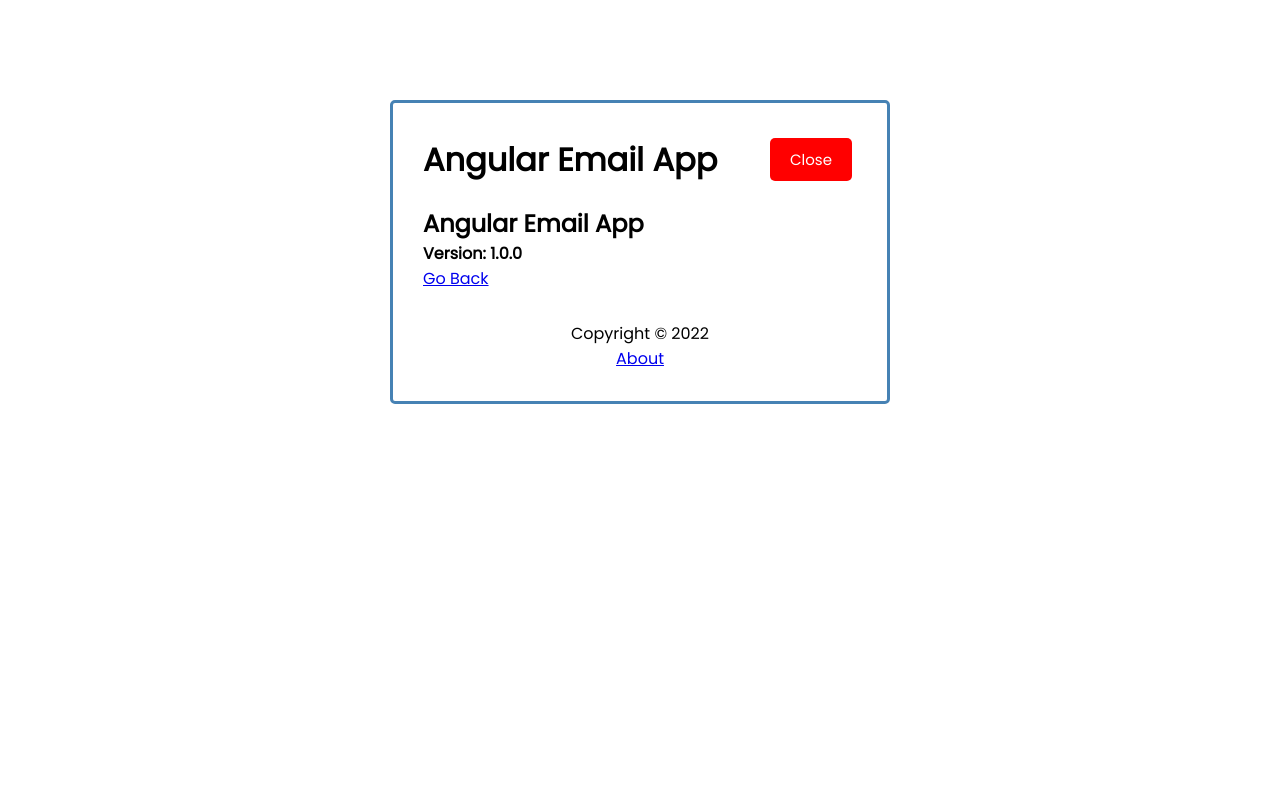
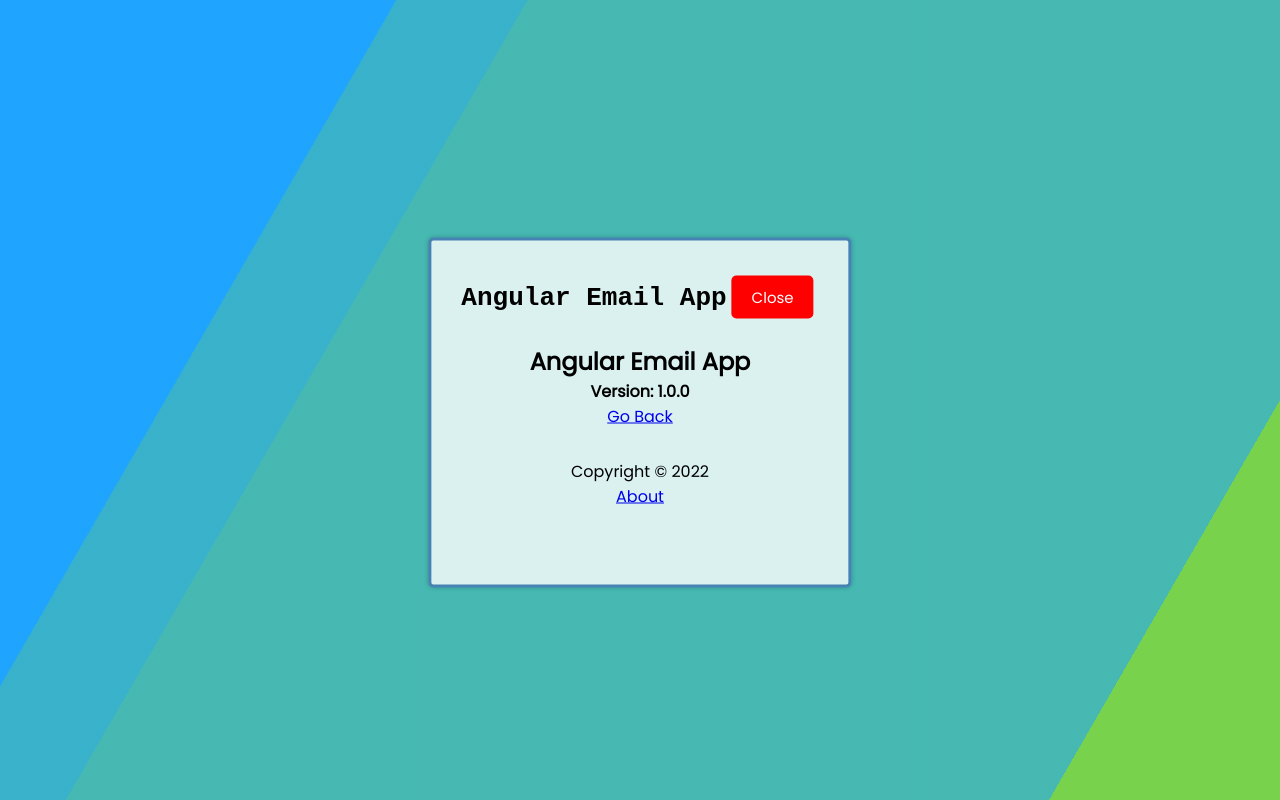
Before and after one commit to kyledavis109/Angular-App, an Angular app: page /about in a window 1280 px wide. Built offline with nearby package versions, Linux system fonts and the light colour scheme.

Commit message:
Added global css styling background.

```diff
--- a/src/index.html
+++ b/src/index.html
@@ -8,6 +8,9 @@
   <link rel="icon" type="image/x-icon" href="favicon.ico">
 </head>
 <body>
+  <div class="bg"></div>
+  <div class="bg bg2"></div>
+  <div class="bg bg3"></div>
   <app-root></app-root>
 </body>
 </html>
--- a/src/styles.css
+++ b/src/styles.css
@@ -14,12 +14,25 @@
   max-width: 500px;
   margin: 30px auto;
   overflow: auto;
-  min-height: 300px;
+  min-height: 350px;
   border: 3px solid steelblue;
   padding: 30px;
   border-radius: 5px;
-  margin-top: 100px;
+  /* margin-top: 100px; */
+  background-color:rgba(255,255,255,.8);
+  /* border-radius:.25em; */
+  box-shadow:0 0 .25em rgba(0,0,0,.25);
+  box-sizing: border-box;
+  left:50%;
+  /* padding:10vmin; */
+  position: fixed;
+  text-align: center;
+  top: 50%;
+  /* margin-bottom: 50%; */
+  transform: translate(-50%, -55%);
 }
+
+
 .btn {
   display: inline-block;
   background: #000;
@@ -75,3 +88,58 @@
   flex: 2;
   height: 20px;
 }
+
+html {
+  height:100%;
+}
+
+body {
+  margin:0;
+}
+
+.bg {
+  animation:slide 3s ease-in-out infinite alternate;
+  background-image: linear-gradient(-60deg, #6c3 50%, #09f 50%);
+  bottom:0;
+  left:-50%;
+  opacity:.5;
+  position:fixed;
+  right:-50%;
+  top:0;
+  z-index:-1;
+}
+
+.bg2 {
+  animation-direction:alternate-reverse;
+  animation-duration:4s;
+}
+
+.bg3 {
+  animation-duration:5s;
+}
+
+.content {
+  background-color:rgba(255,255,255,.8);
+  border-radius:.25em;
+  box-shadow:0 0 .25em rgba(0,0,0,.25);
+  box-sizing:border-box;
+  left:50%;
+  padding:10vmin;
+  position:fixed;
+  text-align:center;
+  top:50%;
+  transform:translate(-50%, -50%);
+}
+
+h1 {
+  font-family:monospace;
+}
+
+@keyframes slide {
+  0% {
+    transform:translateX(-25%);
+  }
+  100% {
+    transform:translateX(25%);
+  }
+}
```
